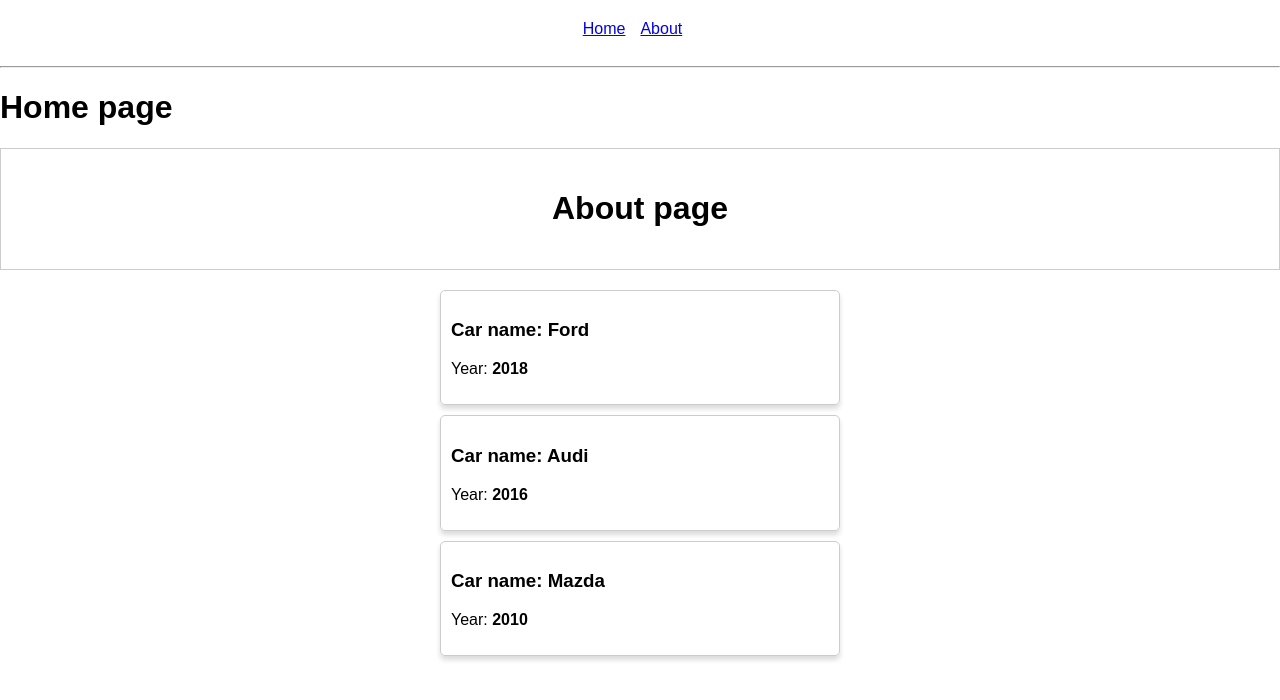
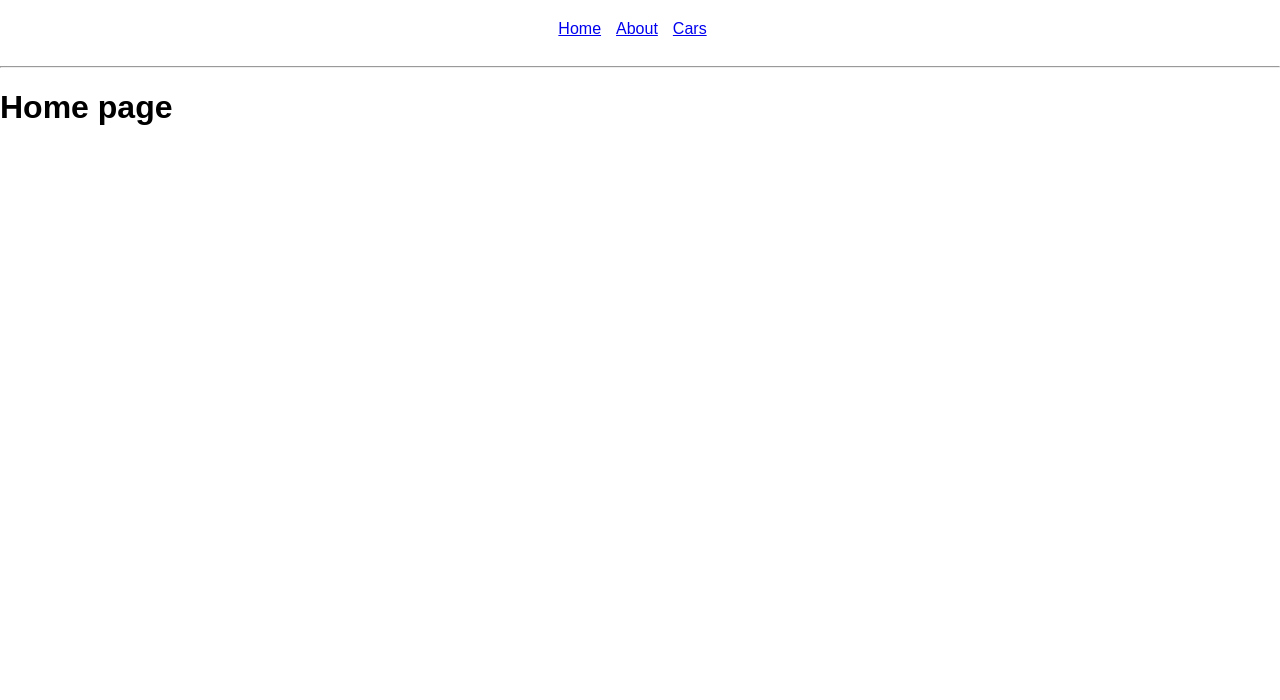
Before and after one commit to CodeCostylProduction/react-routing, a React app: page / in a window 1280 px wide. Shown: the top 700 px of the page. Built offline with nearby package versions, Linux system fonts and the light colour scheme.

Commit message:
up to 62 exercise

```diff
--- a/src/App.js
+++ b/src/App.js
@@ -17,13 +17,20 @@
             <li>
               <a href="/about">About</a>
             </li>
+            <li>
+              <a href="/Cars">Cars</a>
+            </li>
+
           </ul>
         </nav>
 
         <hr/>
         <Route path="/" exact render={() => <h1>Home page</h1>}/>
-        <About />
-        <Cars />
+        <Route path="/about" exact component={About}/>
+        <Route path="/Cars" exact component={Cars}/>
+
+        {/*<About />*/}
+        {/*<Cars />*/}
       </div>
     );
   }
```
